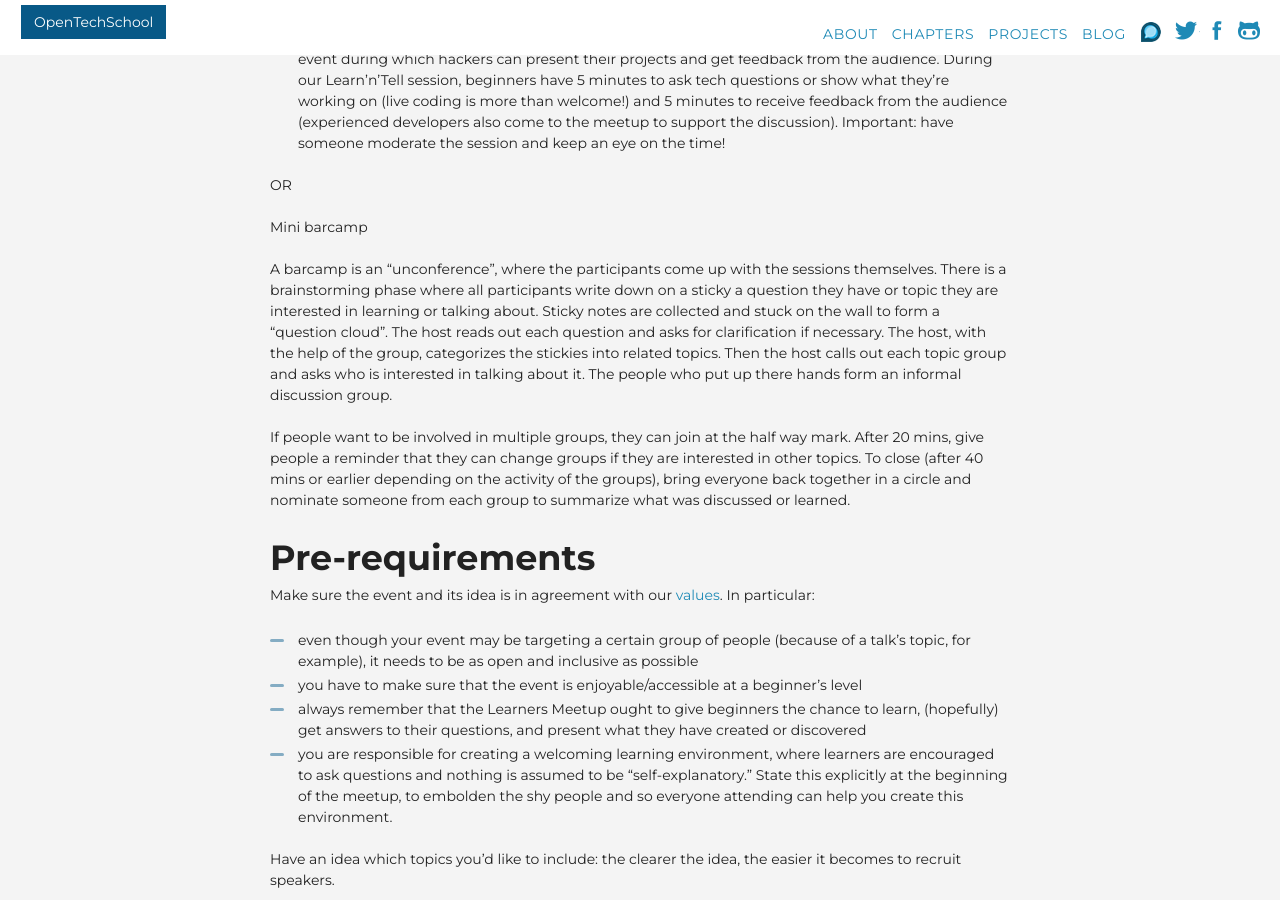
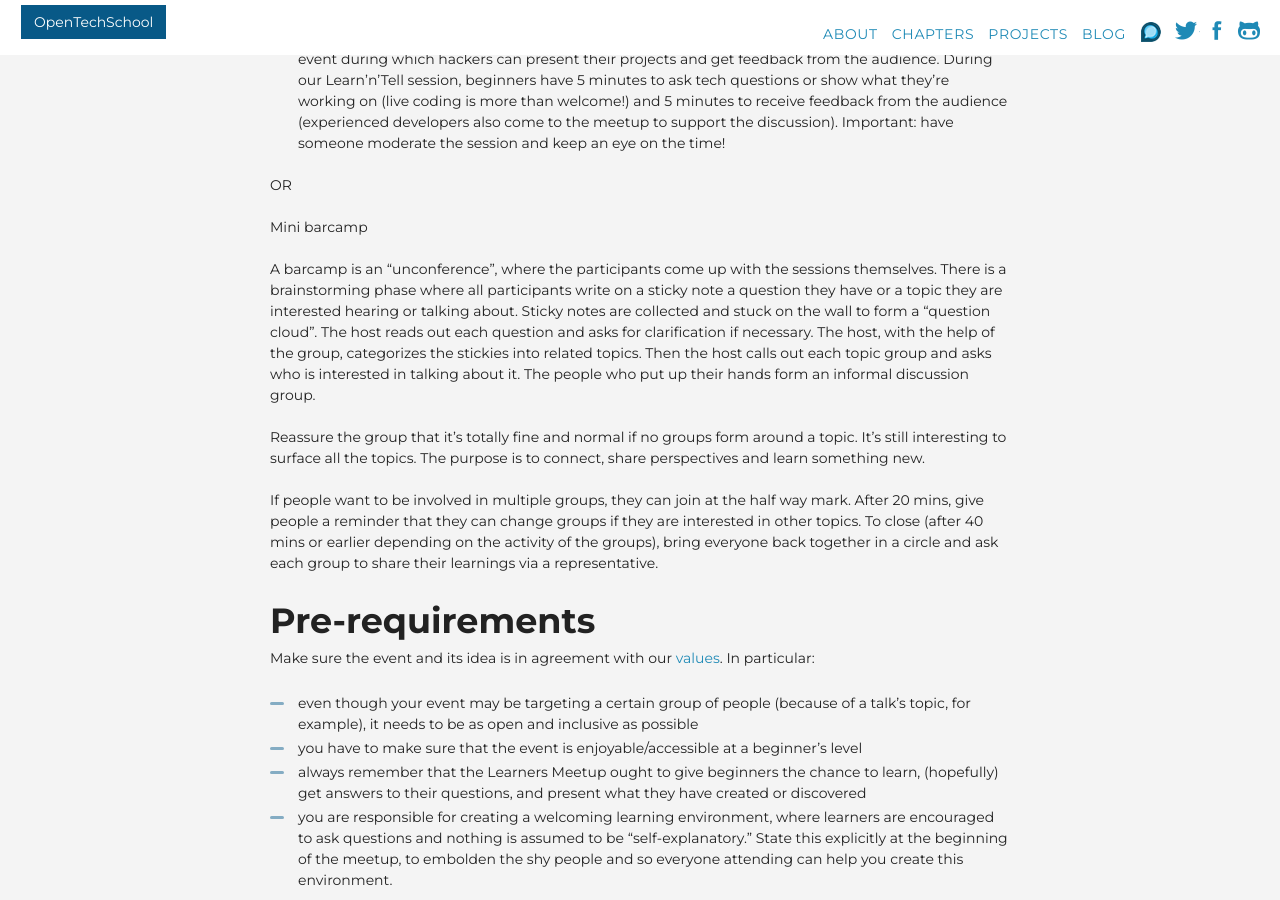
Before and after one commit to OpenTechSchool/www.opentechschool.org, a Jekyll site: the page built from handbooks/learners-meetups.md, in a window 1280 px wide and 900 px high, scrolled down 950 px. Built offline with Jekyll 4.4.1, drawn with Linux system fonts in a browser that asks for light colours; nearby versions of some CDN libraries.

Commit message:
Update learners-meetups.md

```diff
--- a/handbooks/learners-meetups.md
+++ b/handbooks/learners-meetups.md
@@ -29,9 +29,11 @@ OR
 
 Mini barcamp
 
-A barcamp is an "unconference", where the participants come up with the sessions themselves. There is a brainstorming phase where all participants write down on a sticky a question they have or topic they are interested in learning or talking about. Sticky notes are collected and stuck on the wall to form a "question cloud". The host reads out each question and asks for clarification if necessary. The host, with the help of the group, categorizes the stickies into related topics. Then the host calls out each topic group and asks who is interested in talking about it. The people who put up there hands form an informal discussion group.
+A barcamp is an "unconference", where the participants come up with the sessions themselves. There is a brainstorming phase where all participants write on a sticky note a question they have or a topic they are interested hearing or talking about. Sticky notes are collected and stuck on the wall to form a "question cloud". The host reads out each question and asks for clarification if necessary. The host, with the help of the group, categorizes the stickies into related topics. Then the host calls out each topic group and asks who is interested in talking about it. The people who put up their hands form an informal discussion group.
 
-If people want to be involved in multiple groups, they can join at the half way mark. After 20 mins, give people a reminder that they can change groups if they are interested in other topics. To close (after 40 mins or earlier depending on the activity of the groups), bring everyone back together in a circle and nominate someone from each group to summarize what was discussed or learned.
+Reassure the group that it's totally fine and normal if no groups form around a topic. It's still interesting to surface all the topics. The purpose is to connect, share perspectives and learn something new.
+
+If people want to be involved in multiple groups, they can join at the half way mark. After 20 mins, give people a reminder that they can change groups if they are interested in other topics. To close (after 40 mins or earlier depending on the activity of the groups), bring everyone back together in a circle and ask each group to share their learnings via a representative.
 
 
 # Pre-requirements
```
